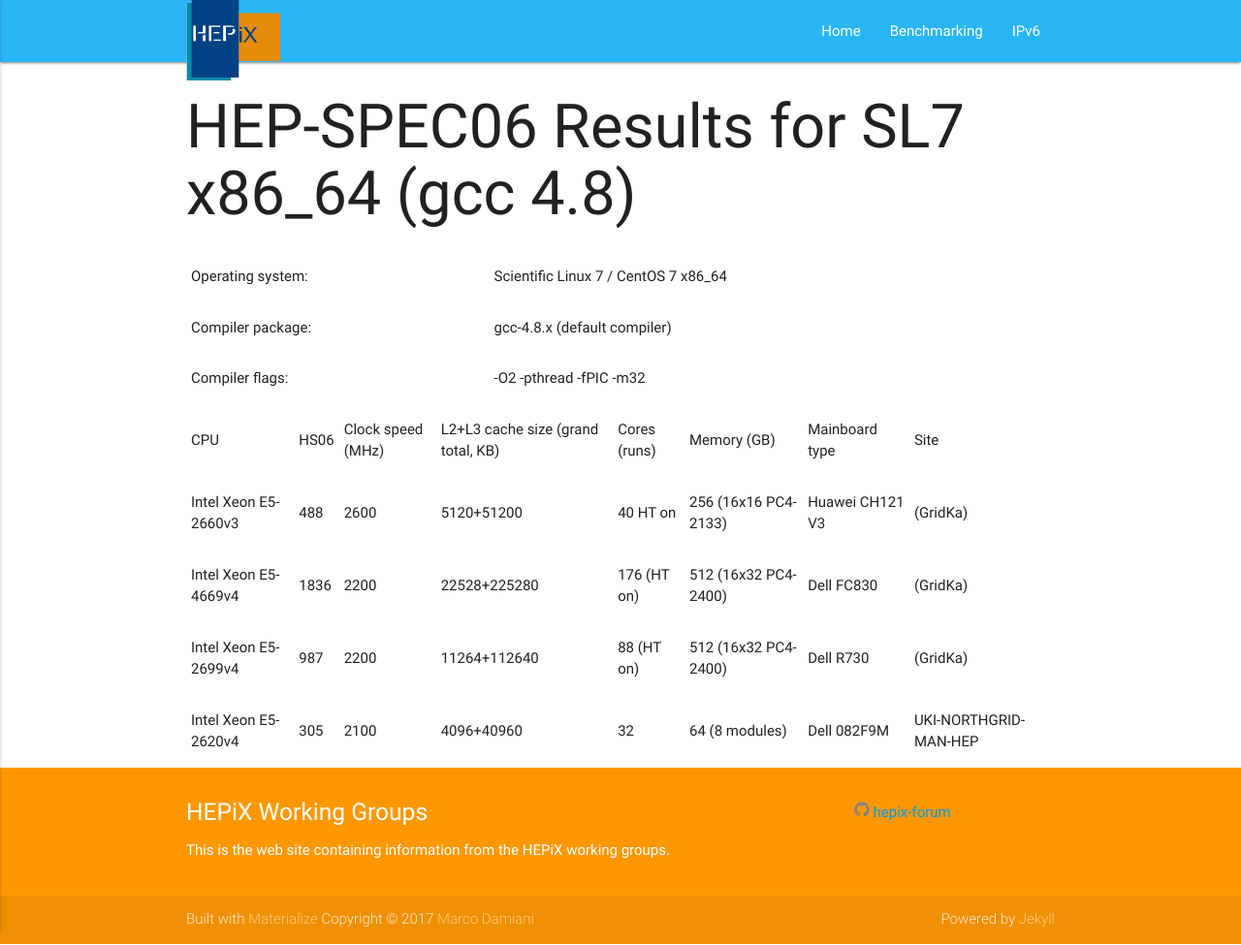
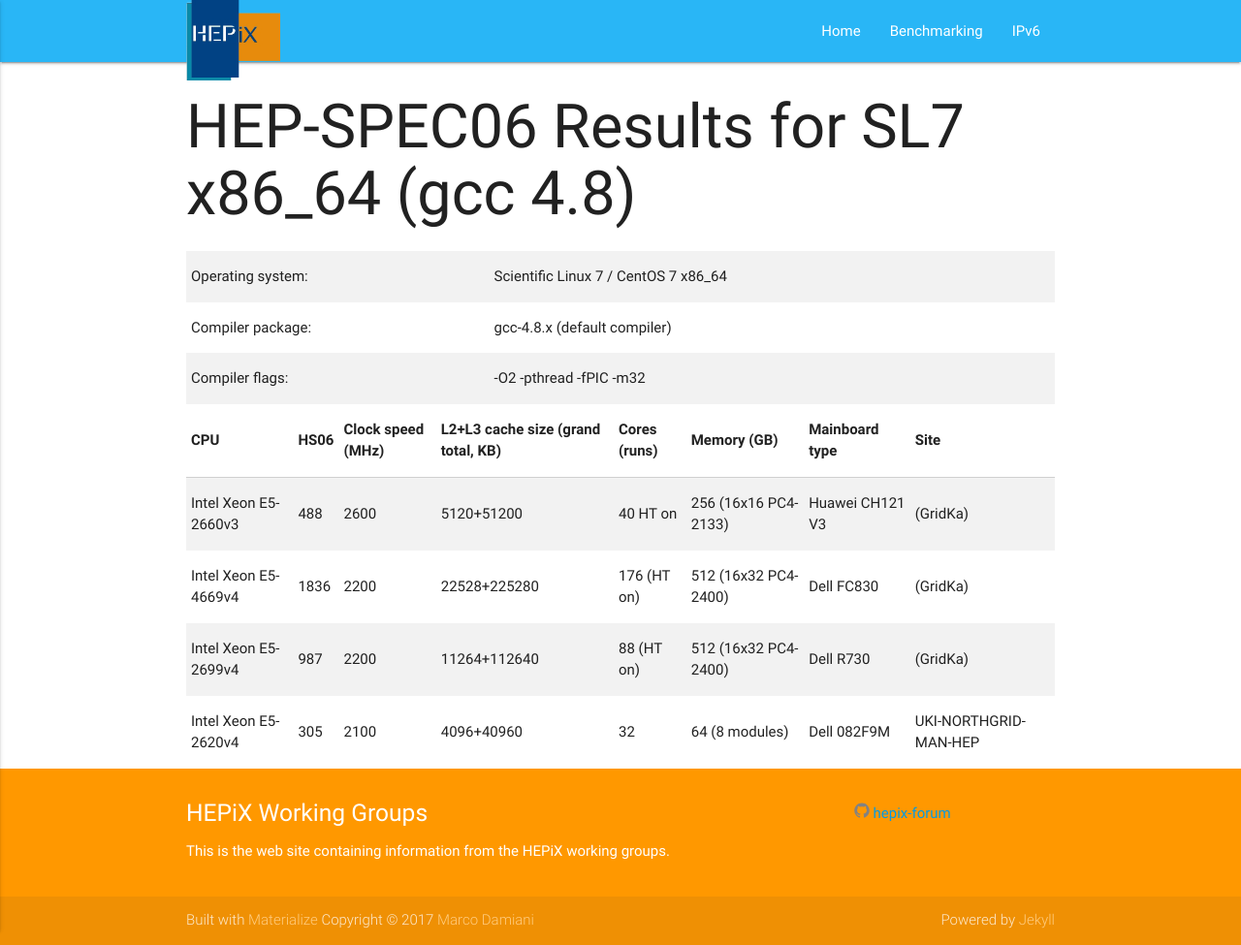
Before and after one commit to HEPiX-Forum/hepix-forum.github.io, a Jekyll site: the page built from _benchmarking/sl7-x86_64-gcc48.md, in a window 1280 px wide. Shown: the whole page at 97% size. Built offline with Jekyll 4.4.1, drawn with Linux system fonts in a browser that asks for light colours.

Commit message:
HS06 result tables improved

```diff
--- a/_benchmarking/sl7-x86_64-gcc48.md
+++ b/_benchmarking/sl7-x86_64-gcc48.md
@@ -5,11 +5,14 @@
 
 #  HEP-SPEC06 Results for SL7 x86_64 (gcc 4.8)
 
+{:class="striped"}
 | Operating system: | Scientific Linux 7 / CentOS 7 x86_64 |
 | Compiler package: | gcc-4.8.x (default compiler) |
 | Compiler flags: | -O2 -pthread -fPIC -m32 |
 
+{:class="striped"}
 |  CPU  |HS06|  Clock speed (MHz)  |  L2+L3 cache size (grand total, KB)  |  Cores (runs)  |  Memory (GB)  |  Mainboard type  |  Site  |
+|------------------------|------|-------|--------------|------------|------------------------|------------------|----------|
 |  Intel Xeon E5-2660v3  |  488 |  2600 |  5120+51200  |  40 HT on  |  256 (16x16 PC4-2133)  | Huawei CH121 V3  | (GridKa) |
 |  Intel Xeon E5-4669v4  |  1836 |  2200 |  22528+225280  |  176 (HT on)  |  512 (16x32 PC4-2400)  | Dell FC830  | (GridKa) |
 |  Intel Xeon E5-2699v4  |  987 |  2200 |  11264+112640  |  88 (HT on)  |  512 (16x32 PC4-2400)  | Dell R730  | (GridKa) |
```
Also changed, not shown: _benchmarking/sl6-x86_64-gcc44.md (+2 -0 lines).
